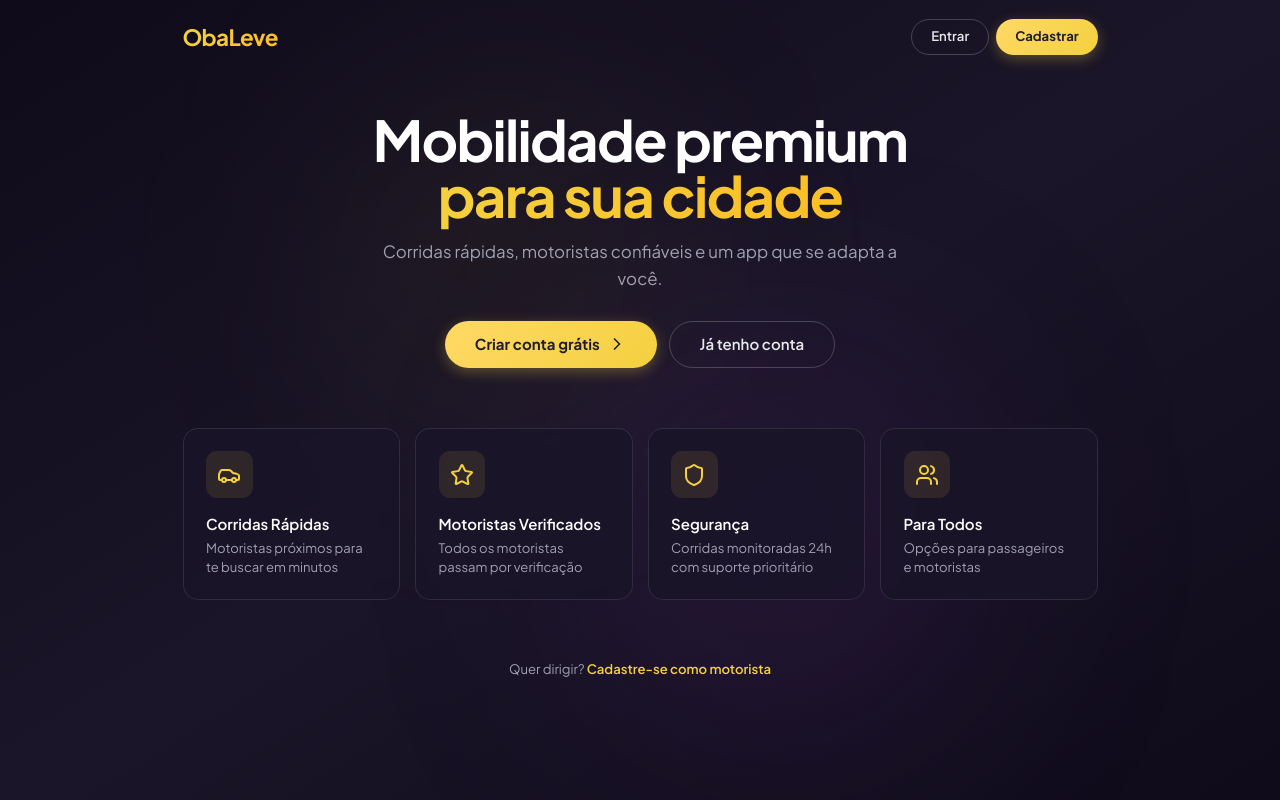
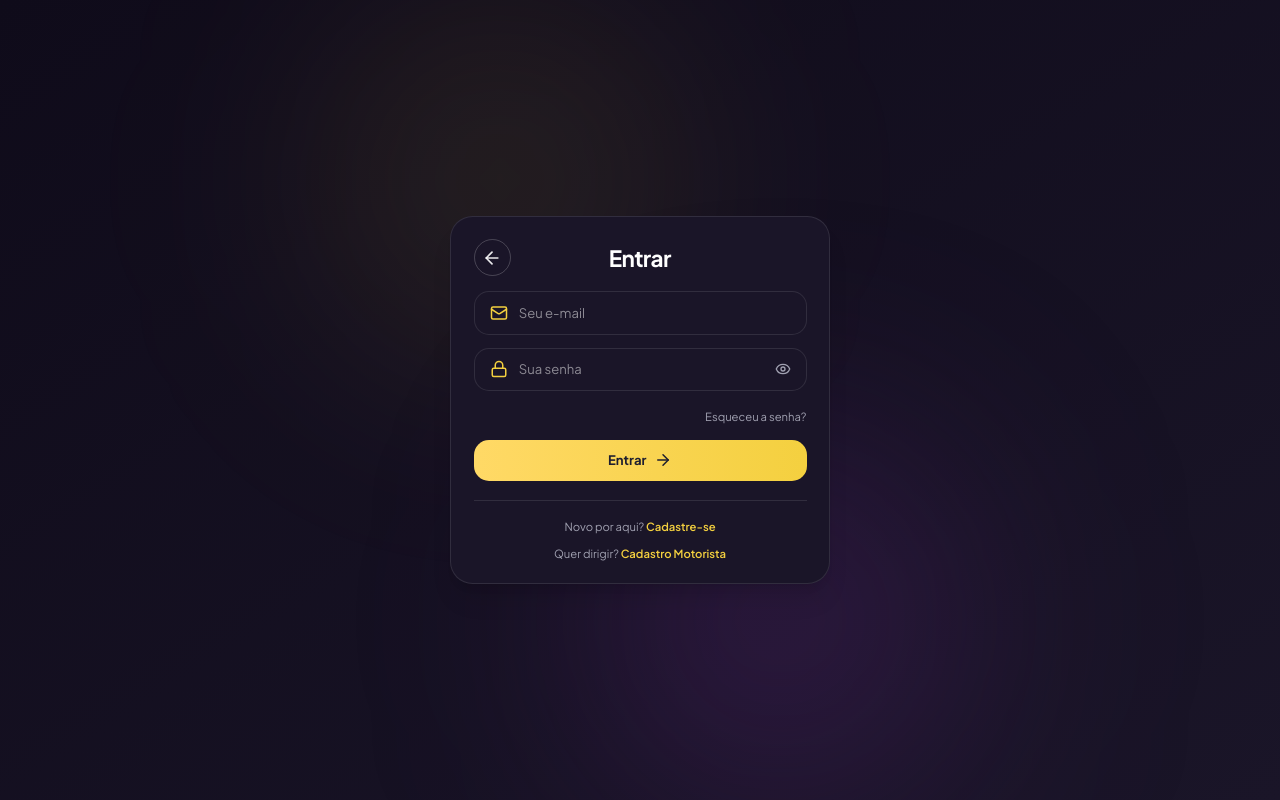
Before and after one commit to izakeobaleva/obaleva-app, a React (Vite) app: page / in a window 1280 px wide. Built offline with nearby package versions, Linux system fonts and the light colour scheme.

Commit message:
[dyad] wrote 1 file(s), deleted 1 file(s) + extra files edited outside of Dyad

```diff
--- a/src/App.tsx
+++ b/src/App.tsx
@@ -15,7 +15,6 @@ import Trips from './pages/Trips';
 import TripDetails from './pages/TripDetails';
 import Earnings from './pages/Earnings';
 import AdminDashboard from './pages/AdminDashboard';
-import Landing from './pages/Landing';
 import NotFound from './pages/NotFound';
 
 function App() {
@@ -23,8 +22,7 @@ function App() {
     <AuthProvider>
       <BrowserRouter>
         <Routes>
-          <Route path="/" element={<Landing />} />
-          <Route path="/login" element={<Login />} />
+          <Route path="/" element={<Login />} />
           <Route path="/register" element={<RegisterPassenger />} />
           <Route path="/register-driver" element={<RegisterDriver />} />
           <Route path="/forgot-password" element={<ForgotPassword />} />
--- a/src/pages/Landing.tsx
+++ /dev/null
@@ -1,122 +0,0 @@
-import { motion } from 'framer-motion'
-import { useNavigate } from 'react-router-dom'
-import { Car, Star, Shield, Users, ChevronRight } from 'lucide-react'
-
-export default function Landing() {
-  const navigate = useNavigate()
-
-  const features = [
-    { icon: Car, title: 'Corridas Rápidas', desc: 'Motoristas próximos para te buscar em minutos' },
-    { icon: Star, title: 'Motoristas Verificados', desc: 'Todos os motoristas passam por verificação' },
-    { icon: Shield, title: 'Segurança', desc: 'Corridas monitoradas 24h com suporte prioritário' },
-    { icon: Users, title: 'Para Todos', desc: 'Opções para passageiros e motoristas' },
-  ]
-
-  return (
-    <div className="min-h-screen bg-gradient-to-br from-[#0F0B1A] via-[#1A1528] to-[#0F0B1A]">
-      {/* Background decorations */}
-      <div className="absolute inset-0 overflow-hidden pointer-events-none">
-        <div className="absolute top-20 left-1/4 w-96 h-96 bg-[#F4D03F]/5 rounded-full blur-[120px]" />
-        <div className="absolute bottom-20 right-1/4 w-96 h-96 bg-[#6B2D8C]/20 rounded-full blur-[120px]" />
-      </div>
-
-      {/* Header */}
-      <header className="relative z-10 flex justify-between items-center px-6 py-5 max-w-5xl mx-auto">
-        <h1 className="text-2xl font-bold bg-gradient-to-r from-[#F4D03F] to-amber-400 bg-clip-text text-transparent" style={{ fontFamily: "'Plus Jakarta Sans', sans-serif", letterSpacing: '-0.03em' }}>
-          ObaLeve
-        </h1>
-        <div className="flex gap-2">
-          <button
-            onClick={() => navigate('/login')}
-            className="btn-outline-dark px-5 py-2 text-sm"
-          >
-            Entrar
-          </button>
-          <button
-            onClick={() => navigate('/register')}
-            className="btn-premium px-5 py-2 text-sm"
-          >
-            Cadastrar
-          </button>
-        </div>
-      </header>
-
-      {/* Hero */}
-      <main className="relative z-10 px-6 max-w-5xl mx-auto mt-10">
-        <motion.div
-          initial={{ opacity: 0, y: 40 }}
-          animate={{ opacity: 1, y: 0 }}
-          transition={{ duration: 0.6 }}
-          className="text-center"
-        >
-          <h2 className="text-4xl sm:text-5xl md:text-6xl font-bold text-white leading-tight" style={{ fontFamily: "'Plus Jakarta Sans', sans-serif", letterSpacing: '-0.03em' }}>
-            Mobilidade premium<br />
-            <span className="bg-gradient-to-r from-[#F4D03F] to-amber-400 bg-clip-text text-transparent">para sua cidade</span>
-          </h2>
-          <p className="text-[#A0A0B0] text-lg mt-4 max-w-xl mx-auto">
-            Corridas rápidas, motoristas confiáveis e um app que se adapta a você.
-          </p>
-
-          <div className="flex flex-wrap justify-center gap-3 mt-8">
-            <button
-              onClick={() => navigate('/register')}
-              className="btn-premium px-8 py-3 text-base flex items-center gap-2"
-            >
-              Criar conta grátis
-              <ChevronRight size={20} />
-            </button>
-            <button
-              onClick={() => navigate('/login')}
-              className="btn-outline-dark px-8 py-3 text-base"
-            >
-              Já tenho conta
-            </button>
-          </div>
-        </motion.div>
-
-        {/* Features */}
-        <motion.div
-          initial={{ opacity: 0, y: 40 }}
-          animate={{ opacity: 1, y: 0 }}
-          transition={{ duration: 0.6, delay: 0.2 }}
-          className="grid grid-cols-1 sm:grid-cols-2 lg:grid-cols-4 gap-4 mt-16"
-        >
-          {features.map((feature, index) => (
-            <motion.div
-              key={feature.title}
-              initial={{ opacity: 0, y: 20 }}
-              animate={{ opacity: 1, y: 0 }}
-              transition={{ delay: 0.1 * index }}
-              whileHover={{ scale: 1.02 }}
-              className="bg-[#1A1528]/80 backdrop-blur-sm rounded-2xl p-6 border border-white/10 hover:border-[#F4D03F]/30 transition-all"
-            >
-              <div className="p-3 bg-[#F4D03F]/10 rounded-xl w-fit mb-4">
-                <feature.icon size={24} className="text-[#F4D03F]" />
-              </div>
-              <h3 className="text-white font-semibold mb-1">{feature.title}</h3>
-              <p className="text-[#A0A0B0] text-sm">{feature.desc}</p>
-            </motion.div>
-          ))}
-        </motion.div>
-
-        {/* CTA Footer */}
-        <motion.div
-          initial={{ opacity: 0 }}
-          animate={{ opacity: 1 }}
-          transition={{ delay: 0.6 }}
-          className="text-center mt-16 mb-10"
-        >
-          <p className="text-[#A0A0B0] text-sm">
-            Quer dirigir?{' '}
-            <button
-              onClick={() => navigate('/register-driver')}
-              className="text-[#F4D03F] font-semibold hover:underline"
-            >
-              Cadastre-se como motorista
-            </button>
-          </p>
-        </motion.div>
-      </main>
-    </div>
-  )
-}
```
Also changed, not shown: .dyad/screenshot/4cc1df64ef3e25ced0a204e8edaea4eddfd40982.png (added), .dyad/screenshot/7c77a708fea9b39aaeba515e99372650572022e1.png (deleted).
